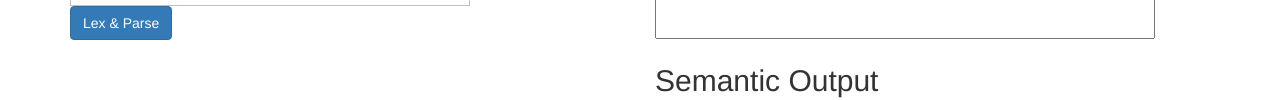
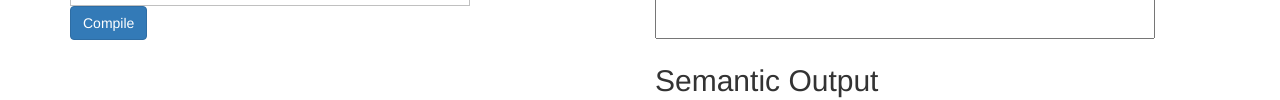
Before and after one commit to colinferris95/CMPT-432, a plain HTML site: page index.html in a window 1280 px wide. Shown: the part 729-829 px from the top of the page. Drawn offline with nearby package versions, Linux system fonts and the light colour scheme.

Commit message:
Project 3 finished

```diff
--- a/index.html
+++ b/index.html
@@ -51,7 +51,7 @@ Colin's Compiler
 <ul class="nav nav-pills">
 			<li class="active">
 
-			<button onclick="lexer()" class="btn btn-primary">Lex & Parse</button>
+			<button onclick="lexer()" class="btn btn-primary">Compile</button>
 
 			</li>
 		</ul>
```
